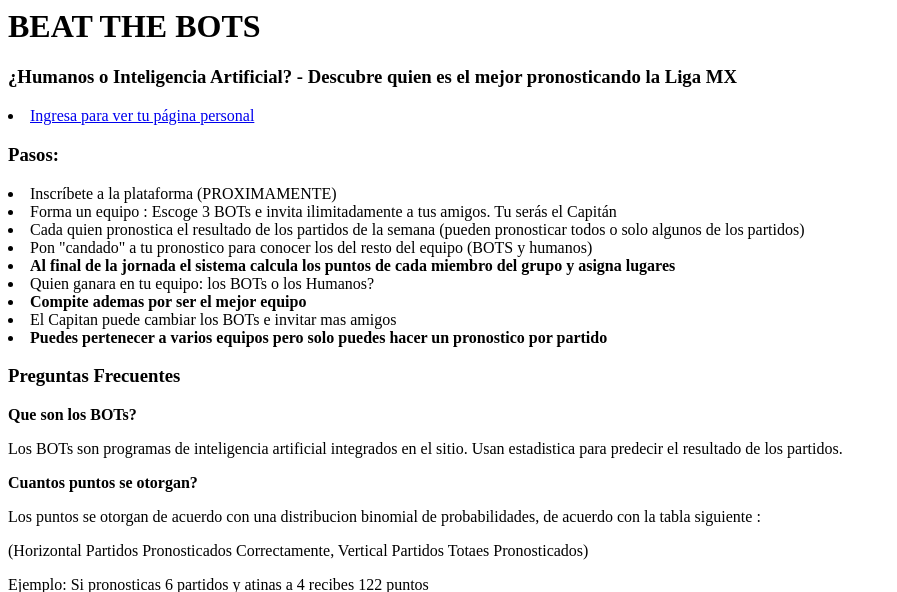
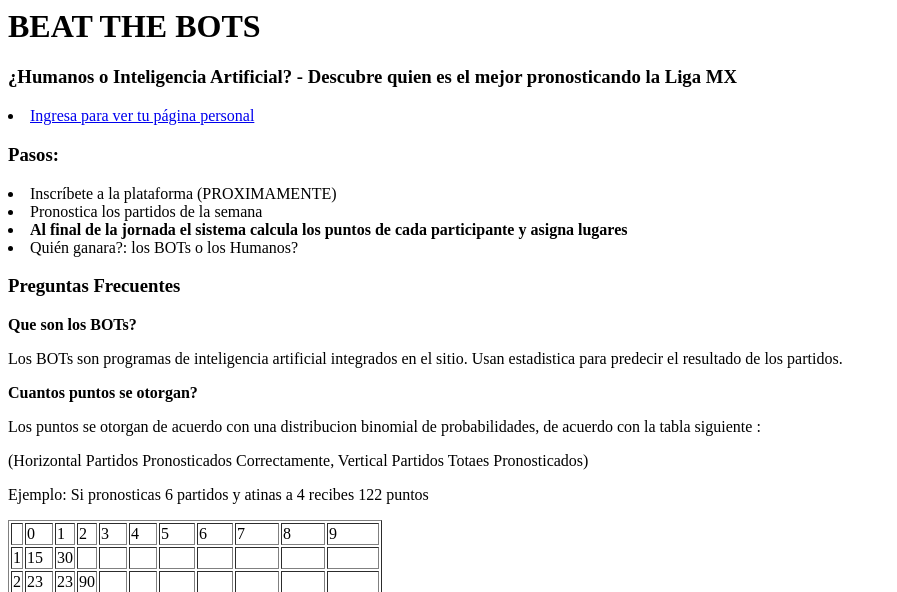
Before and after one commit to git-ruribe/ejercicio-001, a Django app: page / in a window 1280 px wide. Shown: the top 592 px of the page, without its empty margins (0-897 px from the left). Run offline with Django 3.2, Linux system fonts and the light colour scheme.

Commit message:
pctsProno

```diff
--- a/main/templates/main/visitor.html
+++ b/main/templates/main/visitor.html
@@ -9,16 +9,9 @@
 {% endif %}
 <h3> Pasos: </h3>
 <li> Inscríbete a la plataforma (PROXIMAMENTE) </li>
-<li> Forma un equipo : Escoge 3 BOTs e invita ilimitadamente a tus amigos. Tu serás el Capitán </li>
-<li> Cada quien pronostica el resultado de los partidos de la semana (pueden pronosticar todos o solo algunos de los partidos)</li>
-<li> Pon "candado" a tu pronostico para conocer los del resto del equipo (BOTS y humanos) </li>
-<li><strong> Al final de la jornada el sistema calcula los puntos de cada miembro del grupo y asigna lugares</strong></li>
-<li> Quien ganara en tu equipo: los BOTs o los Humanos? </li>
-<li><strong> Compite ademas por ser el mejor equipo</strong></li>
-<li> El Capitan puede cambiar los BOTs e invitar mas amigos </li>
-<li><strong> Puedes pertenecer a varios equipos pero solo puedes hacer un pronostico por partido</strong></li>
-
-
+<li> Pronostica los partidos de la semana </li>
+<li><strong> Al final de la jornada el sistema calcula los puntos de cada participante y asigna lugares</strong></li>
+<li> Quién ganara?: los BOTs o los Humanos? </li>
 
 <h3> Preguntas Frecuentes</h3>
 
@@ -28,7 +21,6 @@
 <p>
 Los BOTs son programas de inteligencia artificial integrados en el sitio. Usan estadistica para predecir el resultado de los partidos.
 </p>
-
 
 <p><strong>
 Cuantos puntos se otorgan?
--- a/main/views.py
+++ b/main/views.py
@@ -67,7 +67,7 @@
         listatodosEncuentros=list(todosEncuentros.values_list('pk',flat=True))
 
         encuentros=list(set(relQuinEnc.objects.filter(quiniela__in=misQuinielas).values_list('encuentro',flat=True)))
-        misEncuentros=Encuentro.objects.filter(pk__in=encuentros)
+        misEncuentros=Encuentro.objects.filter(pk__in=encuentros).filter(fecha_date__gte = inicial, fecha_date__lte = final).order_by('fecha_date')
         print(misEncuentros)
         misPronosticos=Pronostico.objects.filter(encuentro__in=listatodosEncuentros).filter(usuario=usuario)
         pronosticos=list(misPronosticos.values_list('encuentro',flat=True))
@@ -151,8 +151,6 @@
     encuentro_list = Encuentro.objects.filter(fecha_date__gte = inicial, fecha_date__lte = final, termino_bool = True).order_by('fecha_date')[:]
     pronostico_list = Pronostico.objects.filter (encuentro__in = encuentro_list).order_by('usuario')
 
-    print (pronostico_list)
-
     #data = pd.DataFrame(list(pronostico_list.values('usuario__username','encuentro__fecha_date','encuentro__local__equipo_text','encuentro__visita__equipo_text','encuentro__resultado', 'resultado')))
     data = pd.DataFrame()
     data['horario'] = pronostico_list.values_list('encuentro__fecha_date',flat=True)
@@ -161,7 +159,16 @@
     data['resultado'] = pronostico_list.values_list('encuentro__resultado',flat=True)
     data['pronostico'] = pronostico_list.values_list('resultado',flat=True)
     data['usuario'] = pronostico_list.values_list('usuario__username',flat=True)
+
     data['win'] = (data['resultado'] == data['pronostico'])*1
+
+    data['winX'] = 0
+
+    if len(data['pronostico']) >0 :
+        data['winX'] = (data['pronostico'] == 'L') *1
+        data['winX'] = data['winX'] + (data['pronostico']== 'E') *2
+        data['winX'] = data['winX'] + (data['pronostico']== 'V') *3
+        data['winX'] = data['winX'] + (data['resultado'] == data['pronostico'])*3
 
 
 
@@ -170,10 +177,14 @@
 
     partidos = pd.DataFrame(data.groupby(['local','visita','resultado'])['win'].agg(['count','sum']))
 
-    pivote = pd.pivot_table(data, index =['local', 'visita','resultado'], columns = ['usuario','pronostico'])
+    pivote = pd.pivot_table(data, index =['local', 'visita','resultado'], columns = ['usuario'], values=['winX'])
     pivote = pivote.fillna('')
-    pivote = pivote.replace(1, '++  ', regex=True)
-    pivote = pivote.replace(0, '--', regex=True)
+    pivote = pivote.replace(1, 'L-', regex=True)
+    pivote = pivote.replace(2, 'E-', regex=True)
+    pivote = pivote.replace(3, 'V-', regex=True)
+    pivote = pivote.replace(4, 'L+', regex=True)
+    pivote = pivote.replace(5, 'E+', regex=True)
+    pivote = pivote.replace(6, 'V+', regex=True)
 
     template = loader.get_template('main/resultados.html')
     context = {
--- a/requirements.txt
+++ b/requirements.txt
@@ -3,3 +3,6 @@
 wheel==0.30.0
 gunicorn==19.7.1
 psycopg2==2.7.4
+pandas==0.22.0
+numpy==1.14.1
+scipy==1.0.0
--- a/utiles.txt
+++ b/utiles.txt
@@ -12,6 +12,8 @@
 pip install --trusted-host pypi.python.org numpy
 
 spyder3
+
+django-admin startproject myproject
 
 **Initialize gCloud
 gcloud init
@@ -59,3 +61,6 @@
 
 https://developer.mozilla.org/en-US/docs/Learn/Server-side/Django/Authentication
 https://www.webforefront.com/django/singlemodelrecords.html
+
+Para crear página de SignUp
+https://simpleisbetterthancomplex.com/tutorial/2017/02/18/how-to-create-user-sign-up-view.html
```
Also changed, not shown: main/models.py (+13 -10 lines), main/migrations/0016_auto_20180311_0228.py (added), main/migrations/0017_auto_20180312_1124.py (added).
